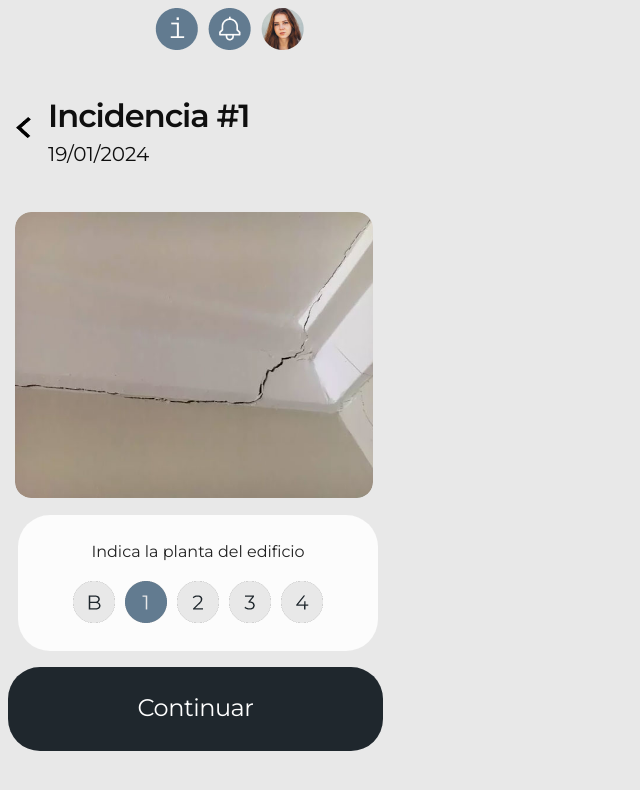
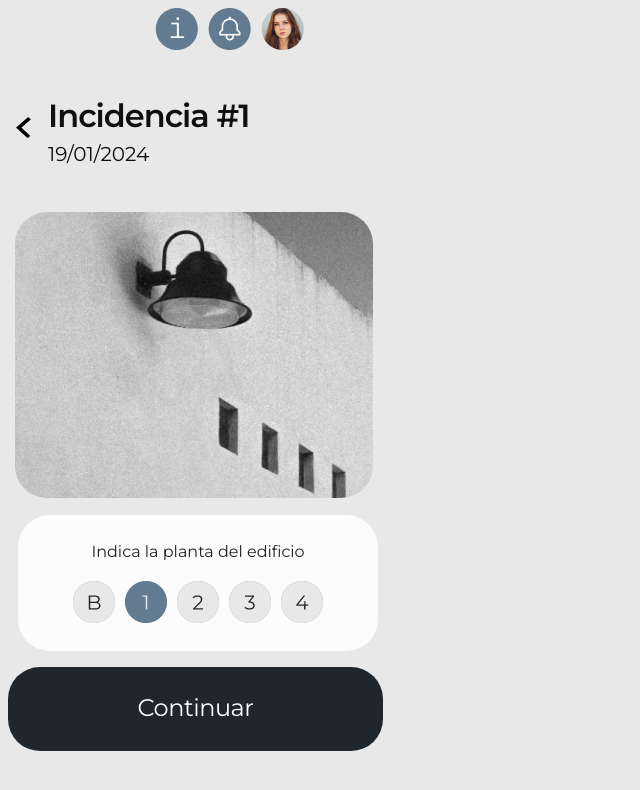
Before and after one commit to VeroPolegre/Fincas_Front, a React (Vite) app: page /incidents in a window 1280 px wide. Shown: the top 790 px of the page, without its empty margins (0-640 px from the left). Built offline with nearby package versions, Linux system fonts and the light colour scheme.

Commit message:
change photo incident and border radius photo

```diff
--- a/src/pages/Incidents/Incidents.jsx
+++ b/src/pages/Incidents/Incidents.jsx
@@ -3,6 +3,7 @@ import "./Incidents.scss";
 import { useNavigate } from "react-router-dom";
 import Header from "../../components/Header/Header";
 import grieta from "../../assets/grieta.jpg";
+import fotoBombilla from "../../assets/fotoBombilla.png"
 import iconoBaja from "../../assets/iconoBaja.png";
 import icono1 from "../../assets/icono1.png";
 import icono2 from "../../assets/icono2.png";
@@ -33,7 +34,7 @@ const Incidents = () => {
         <h1 className="incident-title">Incidencia #1</h1>
         <h3 className="incident-date">19/01/2024</h3>{" "}
         <div className="image-container">
-          <img src={grieta} alt="grieta" className="rounded-image" />
+          <img src={fotoBombilla} alt="fotoBombilla" className="rounded-image" />
         </div>
       </div>
       <div className="floor-container">
--- a/src/pages/Incidents/Incidents.scss
+++ b/src/pages/Incidents/Incidents.scss
@@ -35,7 +35,7 @@
 }
 
 .image-container {
-  border-radius: 16px;
+  border-radius: 32px;
   margin: 7px;
   margin-top: 30px;
   overflow: hidden;
```
Also changed, not shown: src/assets/fotoBombilla.png (added).
